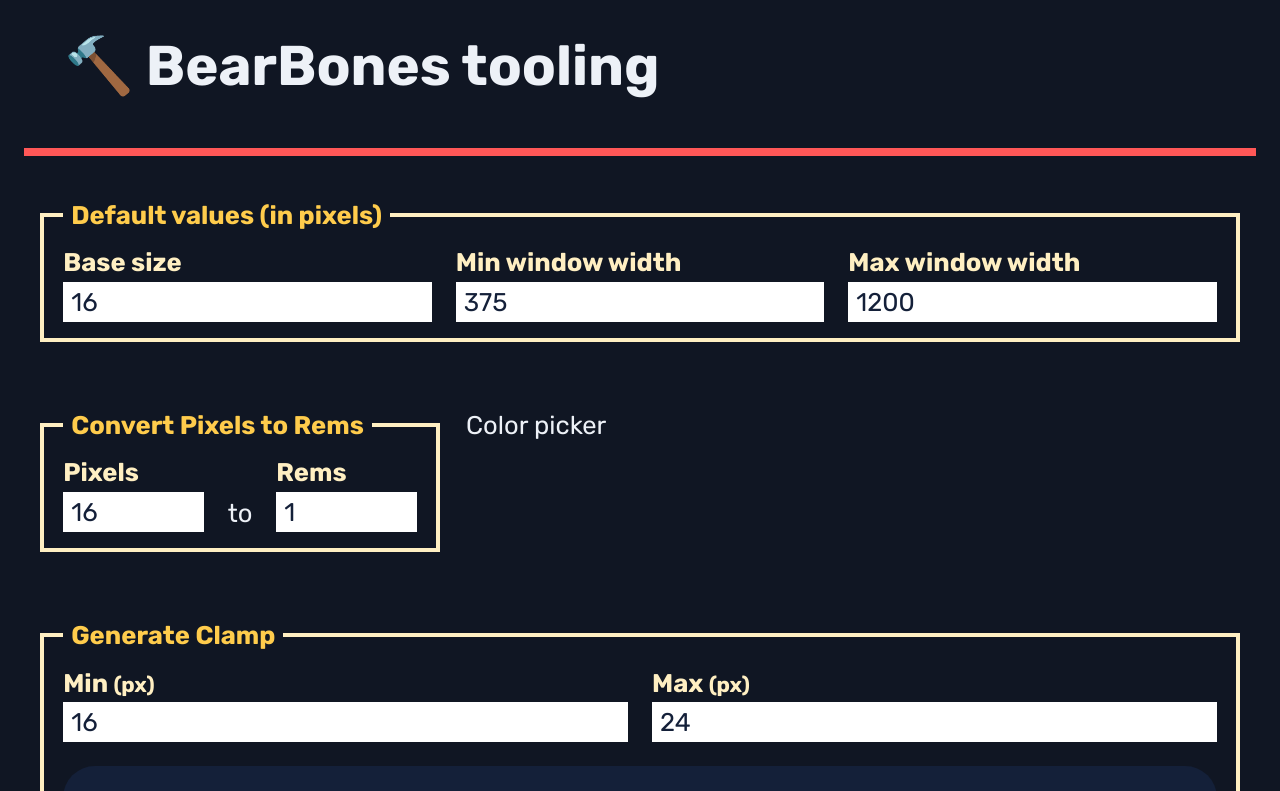
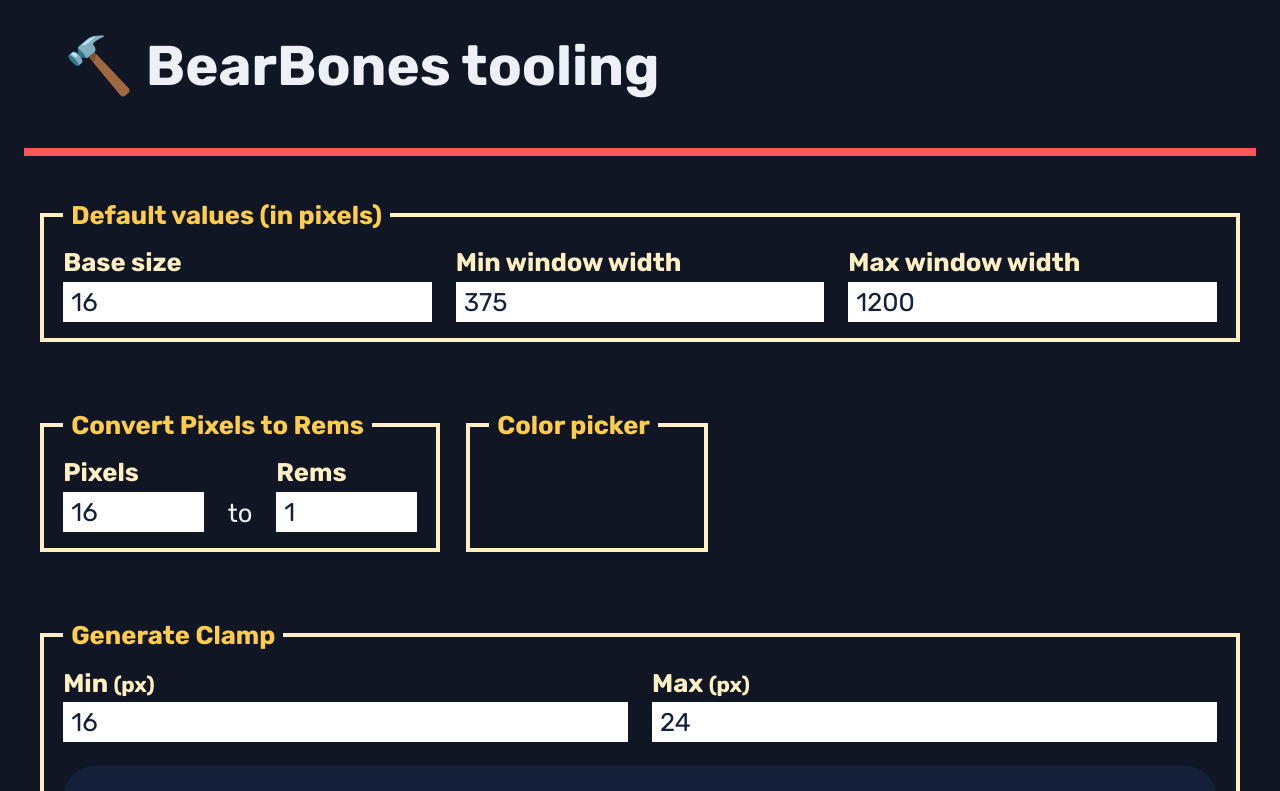
Before and after one commit to craigwfox/bearbones-tools, a SvelteKit app: page / in a window 1280 px wide. Shown: the top 791 px of the page. Built offline with nearby package versions, Linux system fonts and the light colour scheme.

Commit message:
added color picker componeent

```diff
--- /dev/null
+++ b/src/lib/colorPicker.svelte
@@ -0,0 +1,3 @@
+<fieldset>
+	<legend>Color picker</legend>
+</fieldset>
--- a/src/routes/+page.svelte
+++ b/src/routes/+page.svelte
@@ -1,5 +1,6 @@
 <script>
 	import ClampGenerator from '../lib/clampGenerator.svelte';
+	import ColorPicker from '../lib/colorPicker.svelte';
 	import PxToRem from '../lib/pxToRem.svelte';
 
 	$: fsBase = 16;
@@ -27,7 +28,7 @@
 
 <div class="tools">
 	<PxToRem fontBase={fsBase} />
-	<div>Color picker</div>
+	<ColorPicker />
 	<ClampGenerator fontBase={fsBase} minWin={minWidth} maxWin={maxWidth} />
 </div>
 
```
